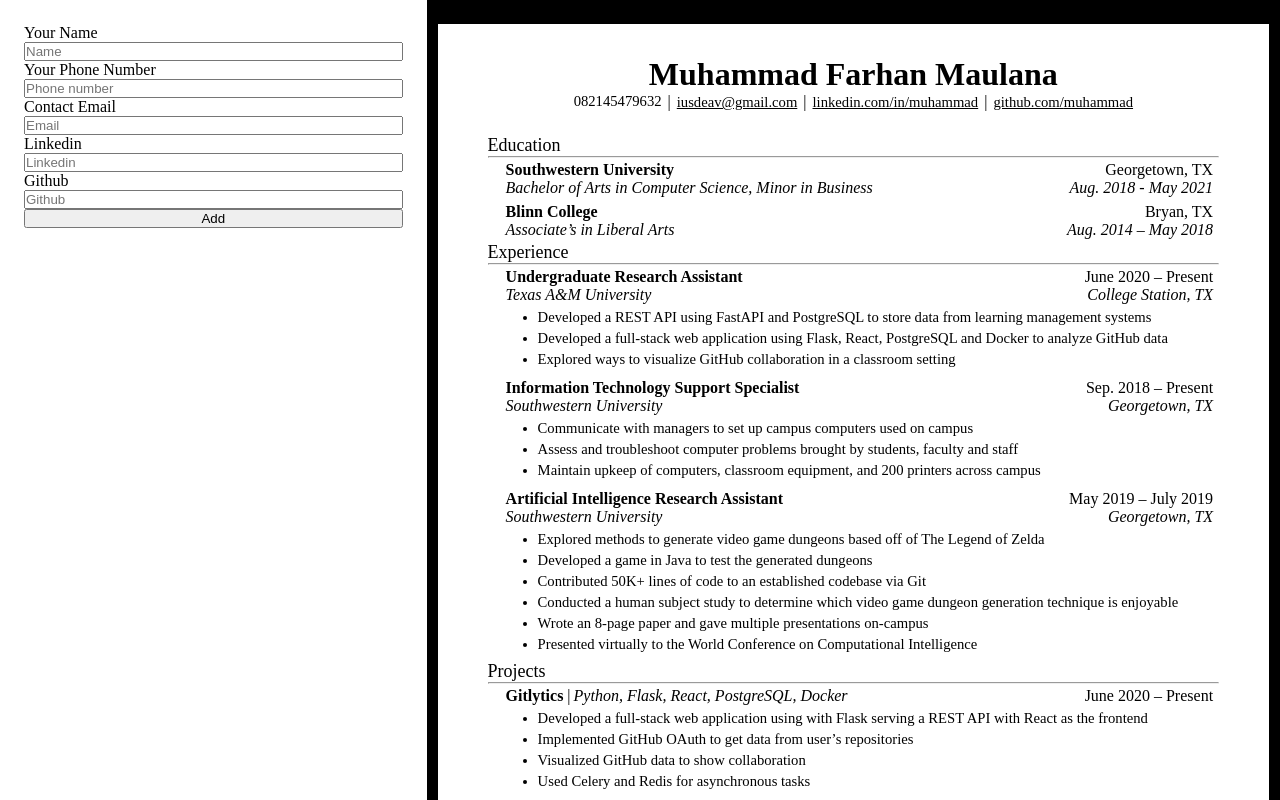
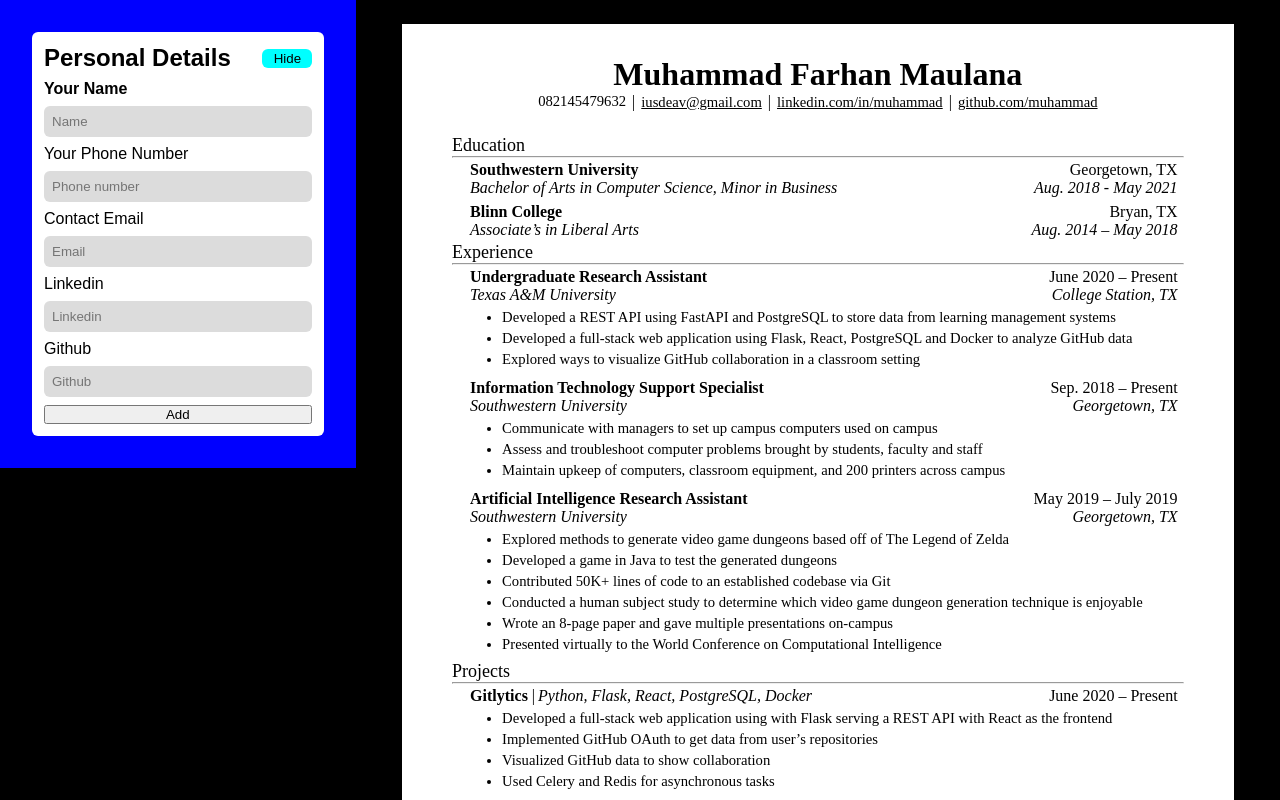
Before and after one commit to Etativel/cv-maker, a React (Vite) app: page / in a window 1280 px wide. Shown: the top 800 px of the page. Built offline with nearby package versions, Linux system fonts and the light colour scheme.

Commit message:
feat: add personal details functionality

```diff
--- a/src/App.css
+++ b/src/App.css
@@ -1,6 +1,7 @@
 .container {
-  height: 100vh;
+  height: 100%;
   width: 100vw;
+  overflow-x: hidden;
   display: flex;
 }
 
--- a/src/components/Canvas.jsx
+++ b/src/components/Canvas.jsx
@@ -4,7 +4,10 @@
 
 function NameAndLinks({ profile, font }) {
   return (
-    <div className="name-and-link-container" style={{ fontFamily: font }}>
+    <div
+      className="name-and-link-container showed"
+      style={{ fontFamily: font }}
+    >
       <h1 className="h1-name">{profile.name}</h1>
       <ul className="profile-link-list-style profile-link">
         <li className="profile-li">{profile.number}</li>
--- a/src/components/Sidebar.jsx
+++ b/src/components/Sidebar.jsx
@@ -1,8 +1,11 @@
 /* eslint-disable no-unused-vars */
 /* eslint-disable react/prop-types */
+import { useState } from "react";
 import "../styles/Sidebar.css";
 
 function ProfileForm({ profile, setProfile }) {
+  const [visibility, setVisibility] = useState("visible");
+  const profileSection = document.querySelector(".name-and-link-container");
   function handleProfile(e) {
     e.preventDefault();
     setProfile({
@@ -12,52 +15,87 @@
       linkedin: document.querySelector(".linkedin-input").value,
       github: document.querySelector(".github-input").value,
     });
+    profileSection.classList.add("showed");
+  }
+  // function handleVisibility() {
+  //   const profileSection = document.querySelector(".name-and-link-container");
+  //   if (!visibility) {
+  //     profileSection.classList.add("showed");
+  //   } else {
+  //     profileSection.classList.add("hidden");
+  //   }
+  //   setVisibility(!visibility);
+  // }
+  function hidePersonalDetails() {
+    const profileForm = document.querySelector(".profile-form");
+    profileForm.classList.toggle("hide");
   }
   return (
-    <>
+    <div className="personal-details-container">
+      <div className="profile-head">
+        <p className="personal-detail-h1">Personal Details</p>
+        <button className="hide-personal-details" onClick={hidePersonalDetails}>
+          Hide
+        </button>
+      </div>
       <form action="" className="profile-form" onSubmit={handleProfile}>
-        <label htmlFor="">
-          Your Name
+        <div className="form-group">
+          <label htmlFor="name-input">
+            <strong>Your Name</strong>
+          </label>
           <input
             type="text"
+            id="name-input"
             placeholder="Name"
             required
-            className="name-input"
+            className="name-input personal-input"
           />
-        </label>
-        <label htmlFor="">
-          Your Phone Number
+        </div>
+
+        <div className="form-group">
+          <label htmlFor="phone-number-input">Your Phone Number</label>
           <input
             type="text"
+            id="phone-number-input"
             placeholder="Phone number"
             required
-            className="phone-number-input"
+            className="phone-number-input personal-input"
           />
-        </label>
-        <label htmlFor="">
-          Contact Email
+        </div>
+
+        <div className="form-group">
+          <label htmlFor="email-input">Contact Email</label>
           <input
             type="email"
+            id="email-input"
             placeholder="Email"
             required
-            className="email-input"
+            className="email-input personal-input"
           />
-        </label>
-        <label htmlFor="">
-          Linkedin
+        </div>
+
+        <div className="form-group">
+          <label htmlFor="linkedin-input">Linkedin</label>
           <input
             type="text"
+            id="linkedin-input"
             placeholder="Linkedin"
-            className="linkedin-input"
+            className="linkedin-input personal-input"
           />
-        </label>
-        <label htmlFor="">
-          Github
-          <input type="text" placeholder="Github" className="github-input" />
-        </label>
+        </div>
+
+        <div className="form-group">
+          <label htmlFor="github-input">Github</label>
+          <input
+            type="text"
+            id="github-input"
+            placeholder="Github"
+            className="github-input personal-input"
+          />
+        </div>
         <button type="submit">Add</button>
       </form>
-    </>
+    </div>
   );
 }
 
--- a/src/index.css
+++ b/src/index.css
@@ -2,4 +2,10 @@
   margin: 0px;
   padding: 0px;
   box-sizing: border-box;
+  /* overflow-x: hidden; */
 }
+
+#root {
+  height: 100vh;
+  background-color: #000000;
+}
--- a/src/styles/Canvas.css
+++ b/src/styles/Canvas.css
@@ -6,6 +6,15 @@
 * {
   /* border: solid black 1px; */
 }
+
+.hidden {
+  visibility: hidden;
+}
+
+.showed {
+  visibility: visible;
+}
+
 .canvas {
   display: flex;
   justify-content: start;
@@ -14,9 +23,11 @@
   /* align-items: center; */
   /* text-align: center; */
   min-height: fit-content;
-  width: 100vw;
+  width: fit-content;
+  flex-grow: 3;
   /* background-color: red; */
   overflow-y: auto;
+  overflow-x: hidden;
   background-color: #000000;
 }
 
--- a/src/styles/Sidebar.css
+++ b/src/styles/Sidebar.css
@@ -1,20 +1,83 @@
+.sidebar-container {
+  height: 100vh;
+}
+
 .sidebar {
-  /* background-color: #0b192c; */
+  /* background-color: #000000; */
+  background-color: blue;
   /* border-right: 1px solid white; */
-  width: 40rem;
+  flex-grow: 1;
+  /* min-width: 600px; */
   /* display: none; */
+  height: fit-content;
   overflow-y: auto;
 }
 
-.test {
-  height: 200px;
+.hide {
+  display: none !important;
 }
 
 /* Profile Form */
+
+.personal-details-container {
+  background-color: white;
+  margin: 32px;
+  padding: 12px;
+  border-radius: 6px;
+  font-family: Arial, Helvetica, sans-serif;
+}
+
+.hide-personal-details {
+  width: 50px;
+  height: fit-content;
+  padding: 2px 12px;
+  border-radius: 6px;
+  border: none;
+  background-color: aqua;
+  cursor: pointer;
+}
+
+.profile-head {
+  display: flex;
+  justify-content: space-between;
+  align-items: center;
+  margin-bottom: 8px;
+}
+
+.personal-detail-h1 {
+  font-size: 1.5rem;
+  font-weight: bold;
+  /* margin-bottom: 8px; */
+}
+
 .profile-form {
   display: flex;
   flex-direction: column;
-  padding: 24px;
+  /* padding: 0px 24px; */
+  gap: 8px;
+}
+.form-group {
+  display: flex;
+  flex-direction: column;
+}
+
+.personal-input {
+  padding: 8px;
+  border-radius: 6px;
+  border: none;
+  background-color: gainsboro;
+}
+
+.personal-input:focus {
+  outline-color: blue;
+}
+
+label {
+  padding-bottom: 8px;
+}
+
+.profile-form > input {
+  padding-top: 12px;
 }
 
 .profile-form > label {
```
